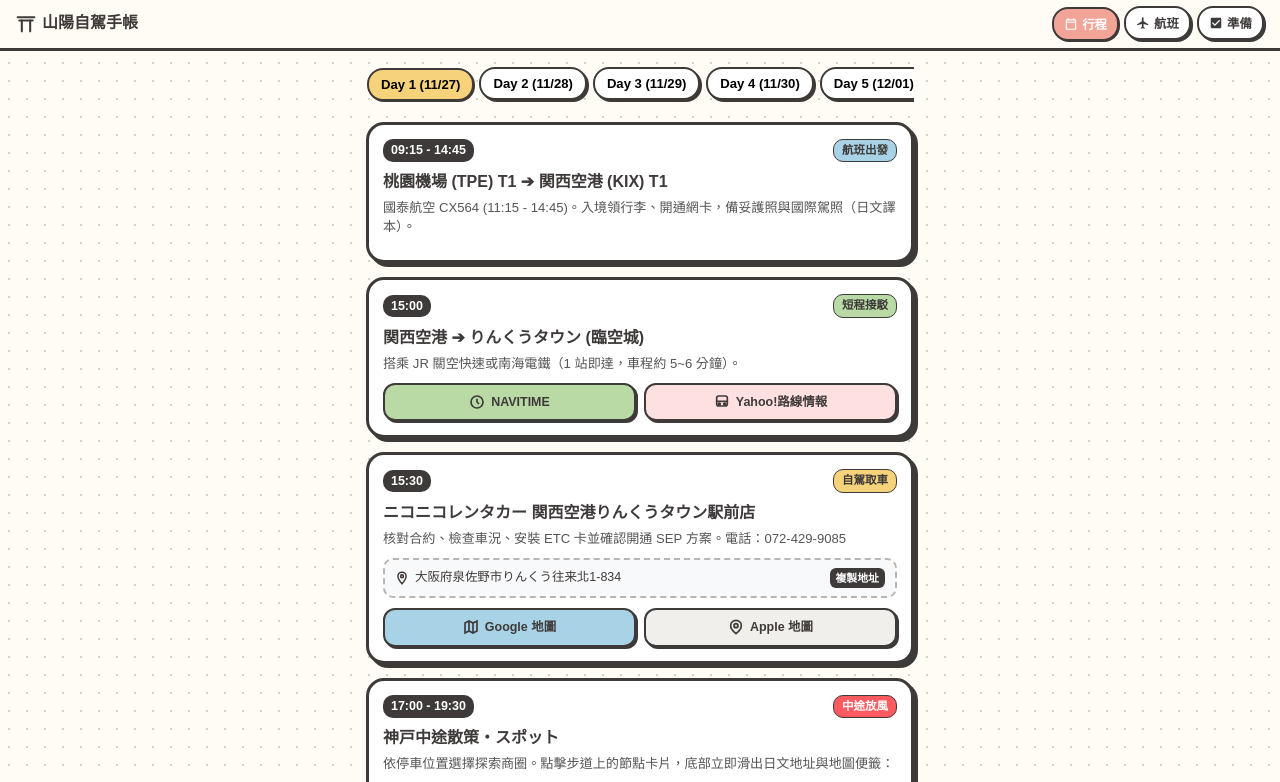
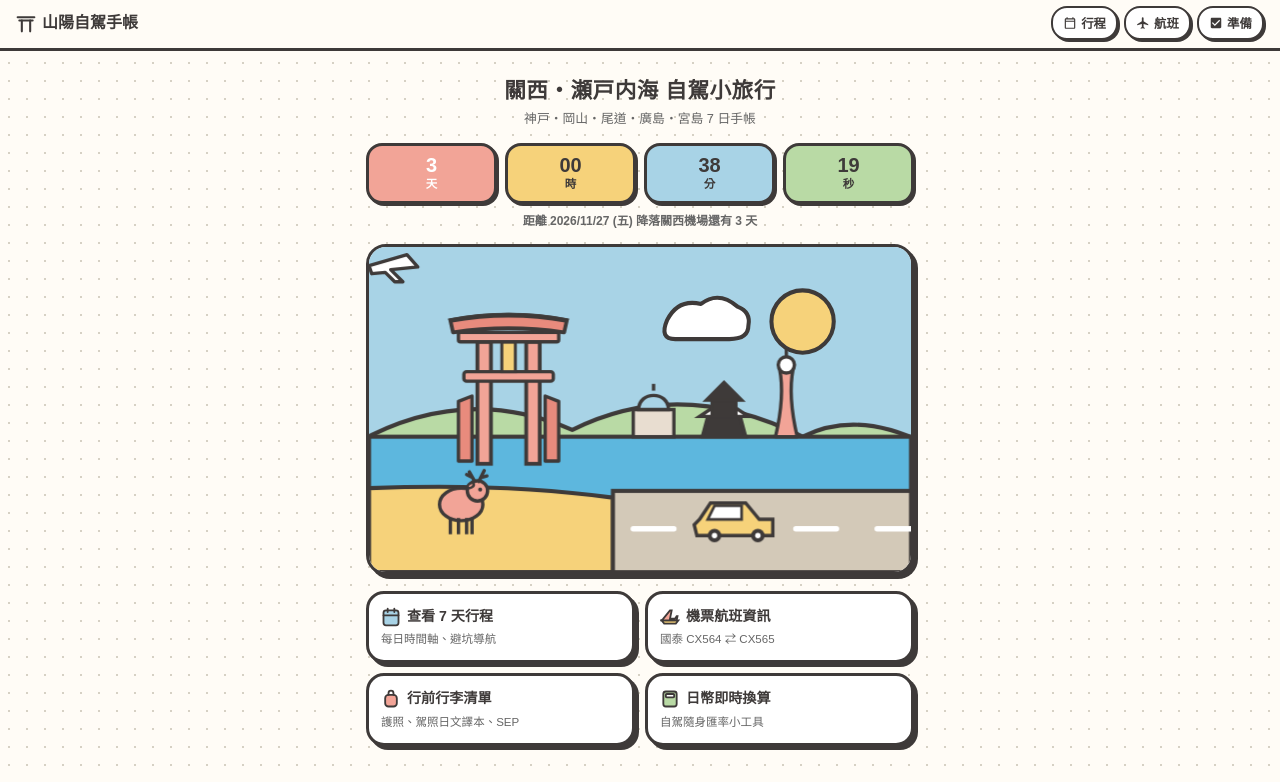
Before and after one commit to timliu1988/sanyo-trip-2026, a plain HTML site: page index.html in a window 1280 px wide. Shown: the top 782 px of the page. Drawn offline with Linux system fonts and the light colour scheme; a web font is replaced by a local one.

Commit message:
Add files via upload

```diff
--- a/index.html
+++ b/index.html
@@ -29,7 +29,7 @@
       <span>山陽自駕手帳</span>
     </div>
     <div class="nav-tabs">
-      <button class="nav-btn active" onclick="switchView('view-itinerary')" id="btn-itinerary">
+      <button class="nav-btn" onclick="switchView('view-itinerary')" id="btn-itinerary">
         <svg viewBox="0 0 24 24"><path d="M19 4h-1V2h-2v2H8V2H6v2H5c-1.1 0-2 .9-2 2v14c0 1.1.9 2 2 2h14c1.1 0 2-.9 2-2V6c0-1.1-.9-2-2-2zm0 16H5V10h14v10zm0-12H5V6h14v2z"/></svg>
         <span>行程</span>
       </button>
@@ -46,7 +46,7 @@
 
   <main>
     <!-- 首頁 -->
-    <div id="view-home" class="view-container">
+    <div id="view-home" class="view-container active">
       <div class="hero-title-wrap">
         <h1 class="main-title">關西・瀬戸内海 自駕小旅行</h1>
         <p class="sub-title">神戸・岡山・尾道・廣島・宮島 7 日手帳</p>
@@ -181,7 +181,7 @@
     </div>
 
     <!-- 行程頁面：動態由 app.js 渲染 -->
-    <div id="view-itinerary" class="view-container active">
+    <div id="view-itinerary" class="view-container">
       <div class="day-selector" id="day-selector-bar">
         <!-- 由 app.js 動態生成 Day 1 ~ Day 7 按鈕 -->
       </div>
```
